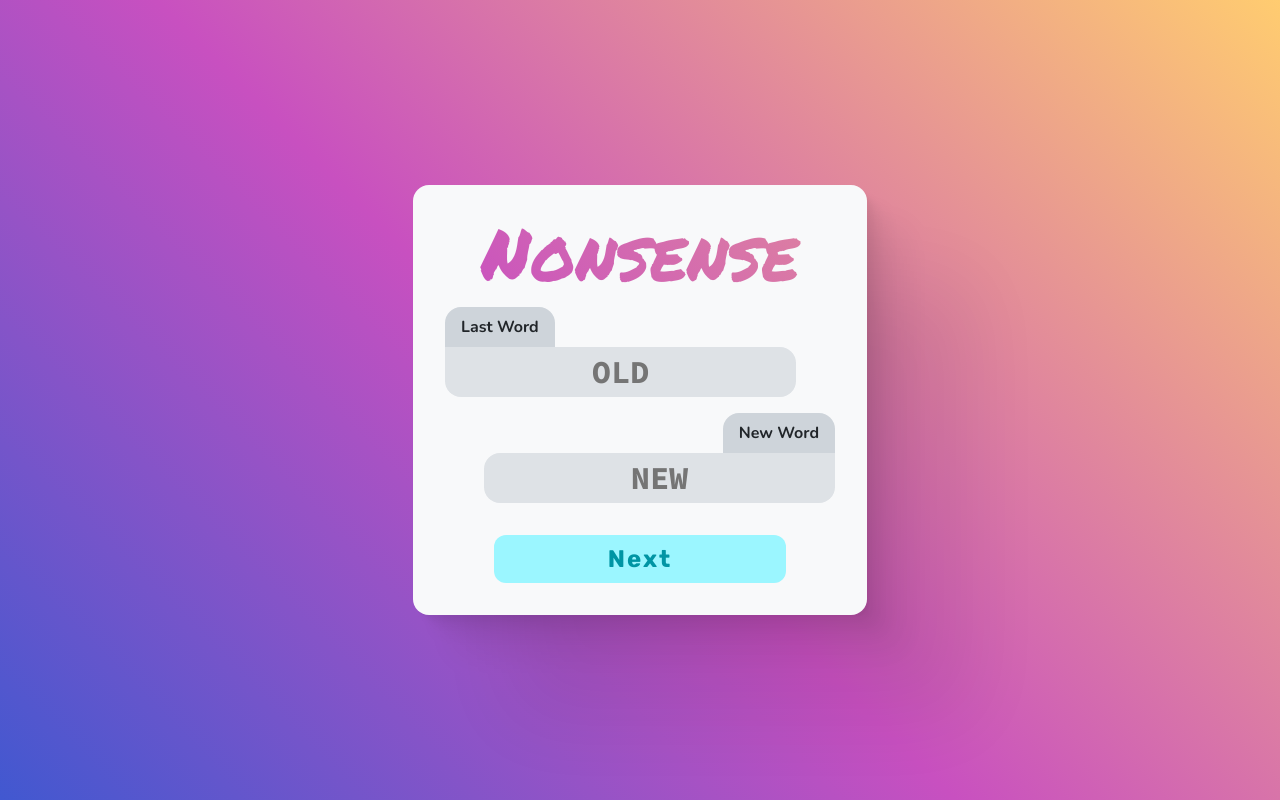
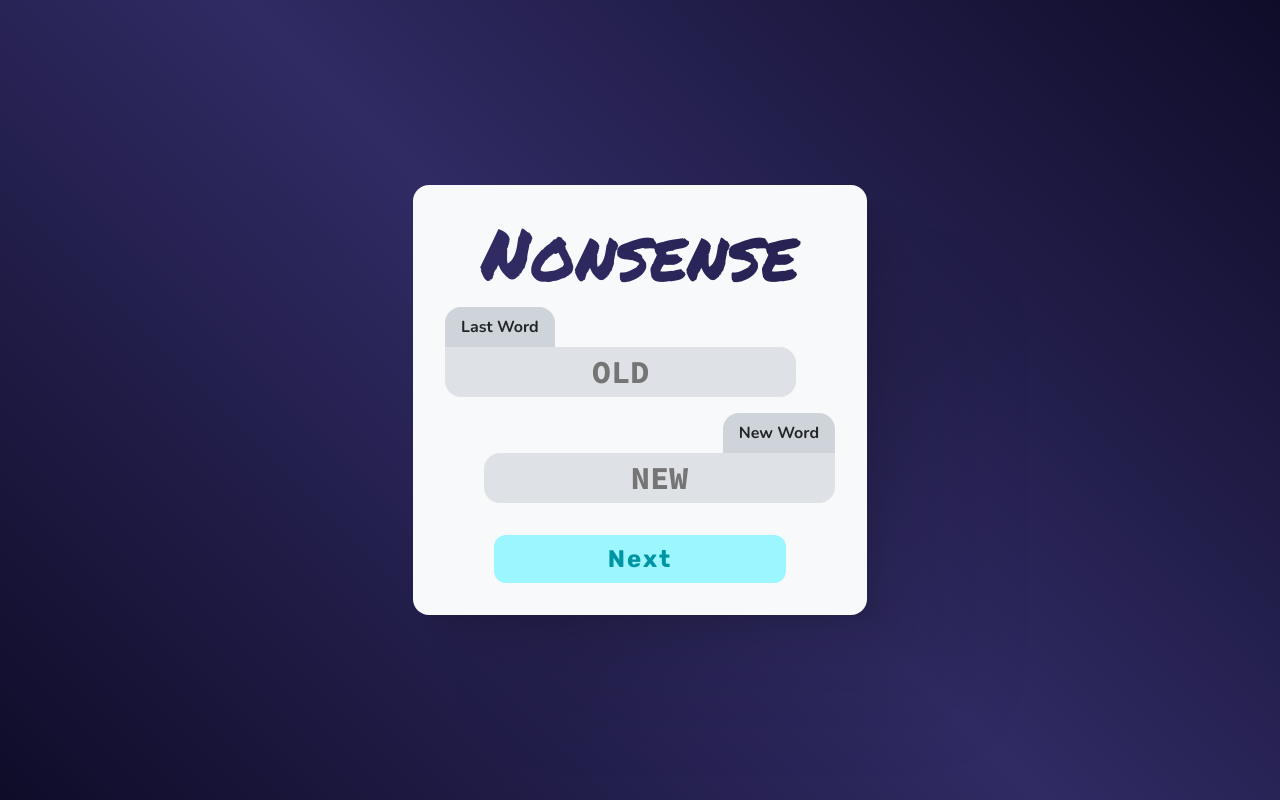
Before and after one commit to sounak-kun/nonsense, a React (Create React App) app: page / in a window 1280 px wide. Built offline with nearby package versions, Linux system fonts and the light colour scheme.

Commit message:
Style: use darker primary gradient

```diff
--- a/src/sass/_gradients.scss
+++ b/src/sass/_gradients.scss
@@ -1 +1 @@
-$grad-primary: linear-gradient(45deg, #4158d0 0%, #c850c0 46%, #ffcc70 100%);
+$grad-primary: linear-gradient(45deg, #0f0c29, #302b63, #0f0c29);
```
